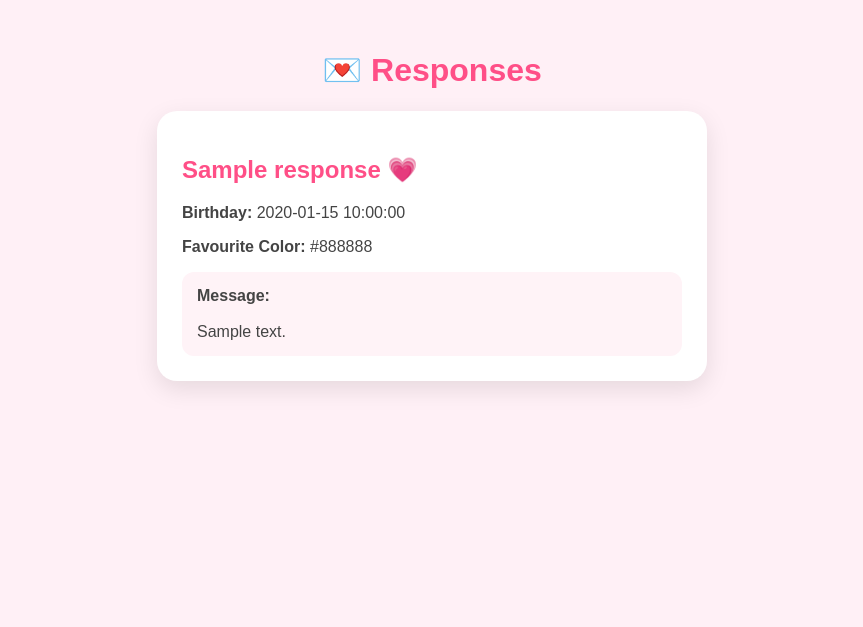
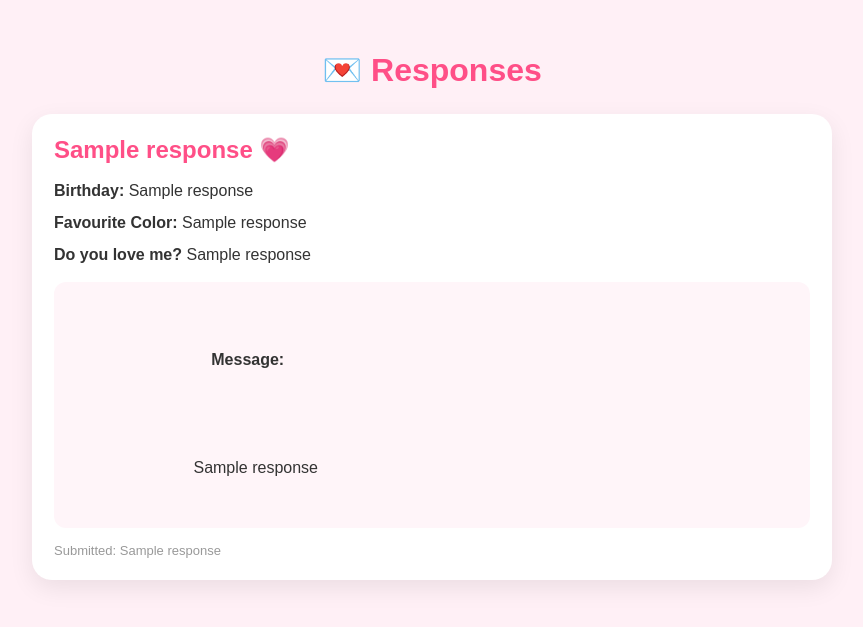
Before and after one commit to 69mastermind69/love-website, a Flask app: template templates/responses.html in a window 1280 px wide. Shown: the top 627 px of the page, without its empty margins (208-1071 px from the left). Run offline with Flask 3, Linux system fonts and the light colour scheme; the template is opened without the code that fills it: most values are stand-ins (such as "Sample title", 1, 10 or a date in 2020); some libraries are stand-ins or nearby versions.

Commit message:
Update responses.html

```diff
--- a/templates/responses.html
+++ b/templates/responses.html
@@ -1,29 +1,48 @@
 <!DOCTYPE html>
-<html>
+
+<html lang="en">
 
 <head>
 
     <meta charset="UTF-8">
 
-    <meta name="viewport"
-          content="width=device-width, initial-scale=1.0">
+    <meta
+        name="viewport"
+        content="width=device-width, initial-scale=1.0"
+    >
 
     <title>Responses 💌</title>
 
 
     <style>
 
+        * {
+            box-sizing: border-box;
+        }
+
         body {
 
             margin: 0;
 
-            padding: 30px;
+            padding: 30px 15px;
 
-            font-family: Arial, sans-serif;
+            font-family:
+                Arial,
+                sans-serif;
 
             background: #fff0f6;
 
-            color: #444;
+            color: #333;
+        }
+
+
+        .container {
+
+            width: 100%;
+
+            max-width: 800px;
+
+            margin: auto;
         }
 
 
@@ -32,42 +51,74 @@
             text-align: center;
 
             color: #ff4f87;
+
+            margin-bottom: 25px;
         }
 
 
         .response {
 
-            max-width: 500px;
+            background: white;
 
-            margin: 20px auto;
+            padding: 22px;
 
-            padding: 25px;
-
-            background: white;
+            margin-bottom: 18px;
 
             border-radius: 20px;
 
             box-shadow:
                 0 8px 25px
-                rgba(0,0,0,0.1);
+                rgba(0, 0, 0, 0.08);
         }
 
 
-        .response h2 {
+        .name {
+
+            font-size: 24px;
+
+            font-weight: bold;
 
             color: #ff4f87;
+
+            margin-bottom: 15px;
+        }
+
+
+        .item {
+
+            margin: 8px 0;
+
+            line-height: 1.5;
+        }
+
+
+        .label {
+
+            font-weight: bold;
         }
 
 
         .message {
 
-            background: #fff3f7;
+            margin-top: 15px;
 
             padding: 15px;
 
+            background: #fff5f9;
+
             border-radius: 12px;
 
-            margin-top: 10px;
+            white-space: pre-wrap;
+        }
+
+
+        .date {
+
+            margin-top: 15px;
+
+            color: #999;
+
+            font-size: 13px;
         }
 
 
@@ -75,7 +126,13 @@
 
             text-align: center;
 
-            margin-top: 50px;
+            background: white;
+
+            padding: 30px;
+
+            border-radius: 20px;
+
+            color: #777;
         }
 
     </style>
@@ -85,6 +142,8 @@
 
 <body>
 
+
+    <div class="container">
 
         <h1>
             💌 Responses
@@ -98,44 +157,71 @@
 
                 <div class="response">
 
-                <h2>
-                    {{ response.name }} 💗
-                </h2>
+
+                    <div class="name">
+
+                        {{ response[1] }} 💗
+
+                    </div>
 
 
-                <p>
+                    <div class="item">
 
-                    <strong>
+                        <span class="label">
                             Birthday:
-                    </strong>
+                        </span>
 
-                    {{ response.birthday }}
+                        {{ response[2] or "Not provided" }}
 
-                </p>
+                    </div>
 
 
-                <p>
+                    <div class="item">
 
-                    <strong>
+                        <span class="label">
                             Favourite Color:
-                    </strong>
+                        </span>
 
-                    {{ response.favorite_color }}
+                        {{ response[3] or "Not provided" }}
 
-                </p>
+                    </div>
 
+
+                    <div class="item">
+
+                        <span class="label">
+                            Do you love me?
+                        </span>
+
+                        {{ response[4] or "Not provided" }}
+
+                    </div>
+
+
+                    {% if response[5] %}
 
                         <div class="message">
 
-                    <strong>
+                            <span class="label">
                                 Message:
-                    </strong>
+                            </span>
 
-                    <br><br>
+                            <br>
 
-                    {{ response.message }}
+                            {{ response[5] }}
 
                         </div>
+
+                    {% endif %}
+
+
+                    <div class="date">
+
+                        Submitted:
+                        {{ response[6] }}
+
+                    </div>
+
 
                 </div>
 
@@ -144,22 +230,16 @@
 
         {% else %}
 
-
             <div class="empty">
 
-            <h2>
                 No responses yet 💭
-            </h2>
-
-            <p>
-                Someone's response will appear here
-                after they submit the form.
-            </p>
 
             </div>
 
+        {% endif %}
 
-    {% endif %}
+
+    </div>
 
 
 </body>
```
Lines whose indentation alone changed are shown as unchanged.
